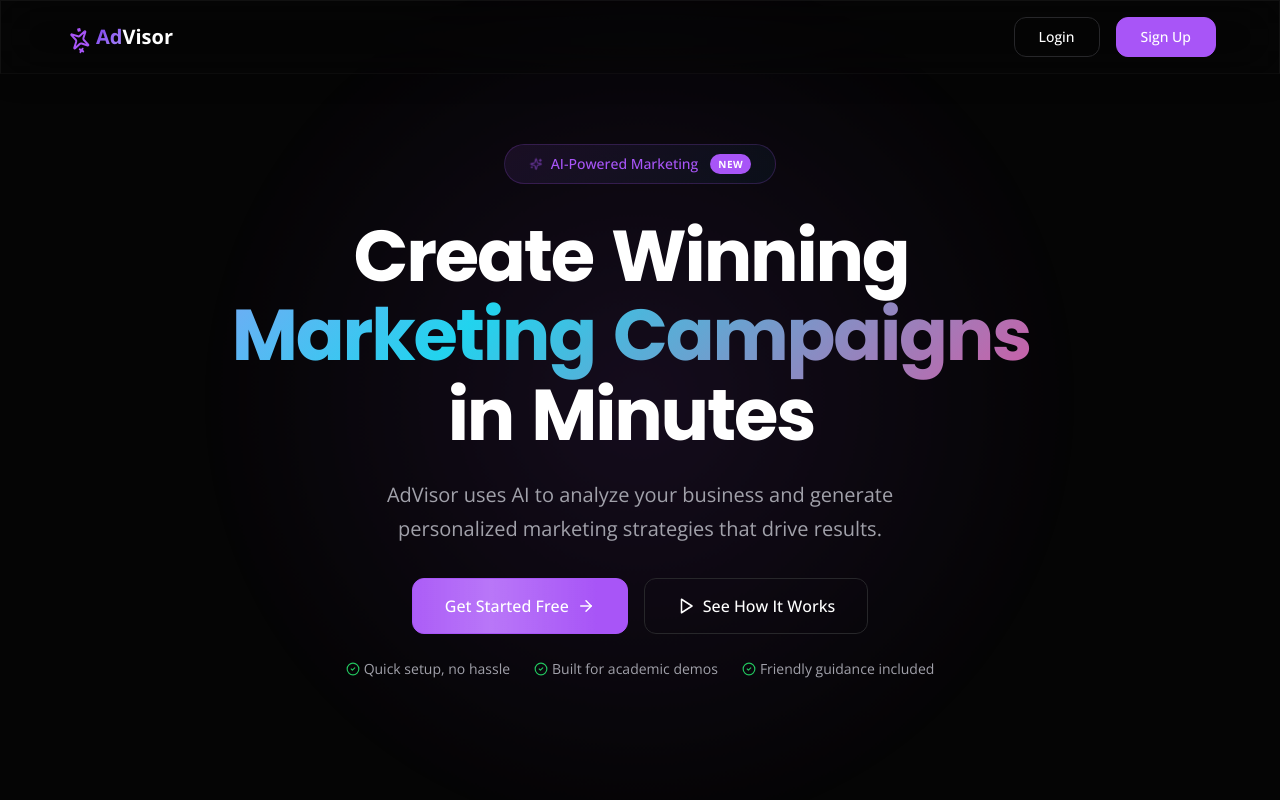
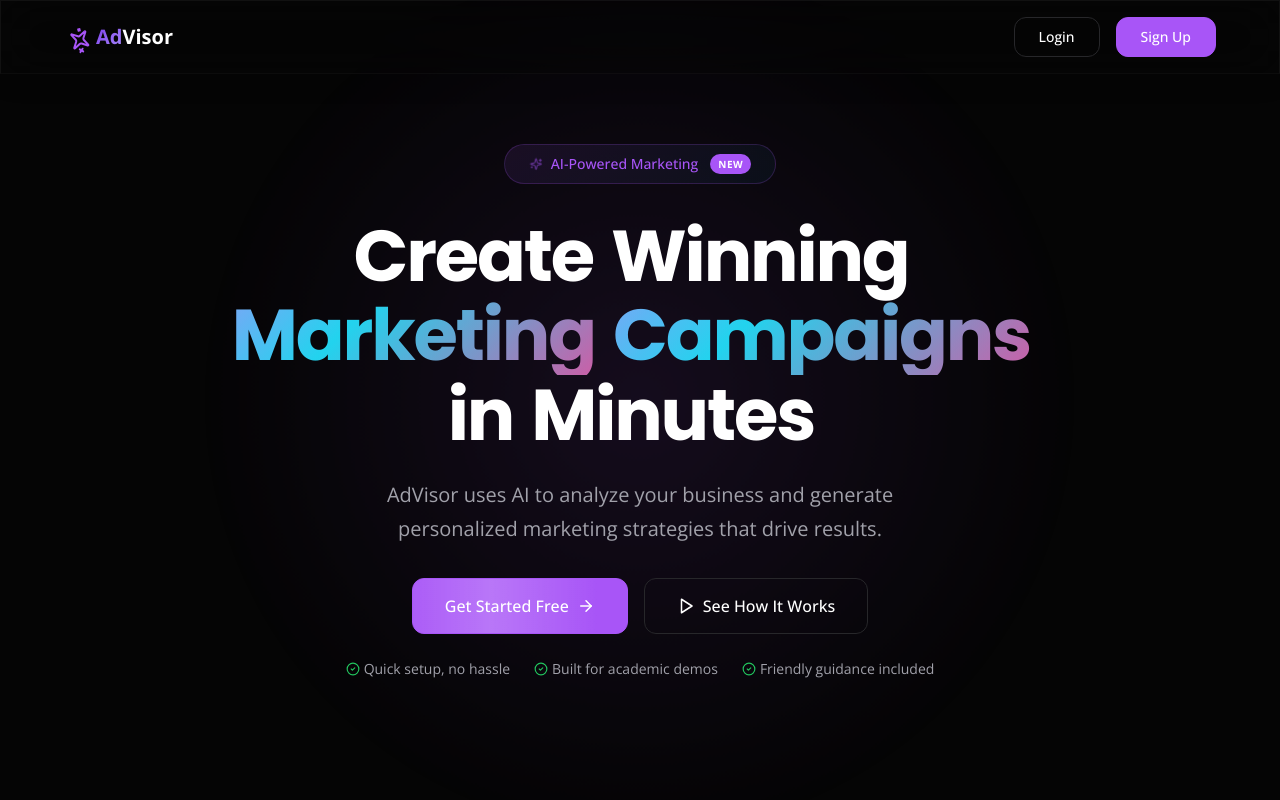
Before and after one commit to FIRaci/Advisor, a React (Vite) app in the folder frontend/: page / in a window 1280 px wide. Shown: the top 800 px of the page. Built offline with nearby package versions, Linux system fonts and the light colour scheme; no server answers.

Commit message:
fix: WebKit opacity bug on background-clip gradient text by applying gradient to motion.span children

```diff
--- a/frontend/src/components/SplitText.tsx
+++ b/frontend/src/components/SplitText.tsx
@@ -4,16 +4,17 @@ interface SplitTextProps {
   text: string;
   delay?: number;
   className?: string;
+  wordClassName?: string;
 }
 
-export default function SplitText({ text, delay = 0, className = "" }: SplitTextProps) {
+export default function SplitText({ text, delay = 0, className = "", wordClassName = "" }: SplitTextProps) {
   const words = text.split(" ");
 
   const container = {
     hidden: { opacity: 0 },
     visible: (i = 1) => ({
       opacity: 1,
-      transition: { staggerChildren: 0.05, delayChildren: delay * i },
+      transition: { staggerChildren: 0.1, delayChildren: delay * i },
     }),
   };
 
@@ -51,6 +52,7 @@ export default function SplitText({ text, delay = 0, className = "" }: SplitText
           variants={child}
           style={{ display: "inline-block", marginRight: "0.25em" }}
           key={index}
+          className={wordClassName}
         >
           {word}
         </motion.span>
--- a/frontend/src/pages/Landing.tsx
+++ b/frontend/src/pages/Landing.tsx
@@ -241,9 +241,11 @@ export default function Landing() {
           <h1 className="hero-title">
             <SplitText text={t('hero.title')} delay={0.1} />
             <br />
-            <span className="gradient-text">
-              <SplitText text={t('hero.titleHighlight')} delay={0.2} />
-            </span>
+            <SplitText
+              text={t('hero.titleHighlight')}
+              delay={0.2}
+              wordClassName="gradient-text"
+            />
             <br />
             <SplitText text={t('hero.titleEnd')} delay={0.3} />
           </h1>
```
